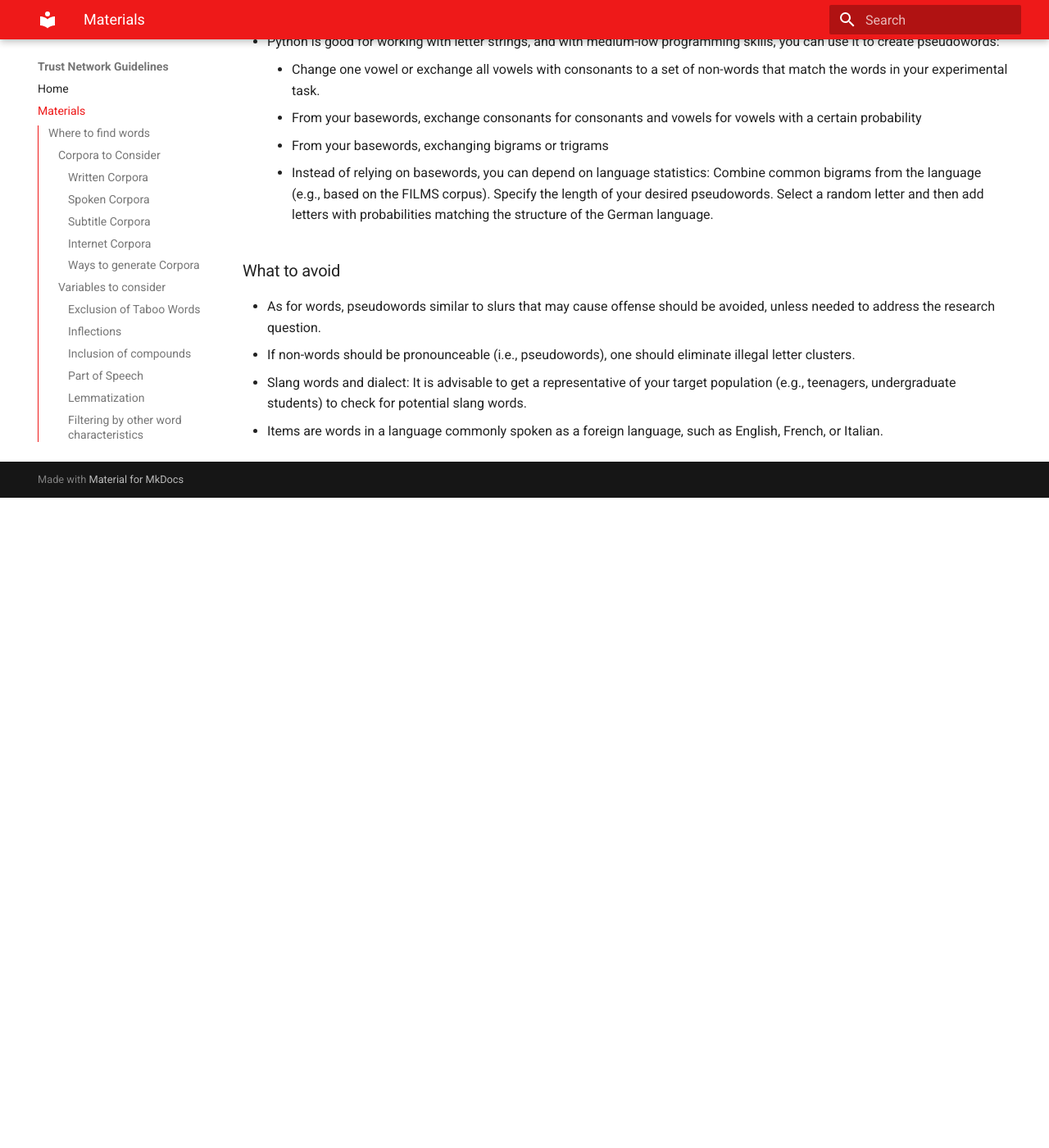
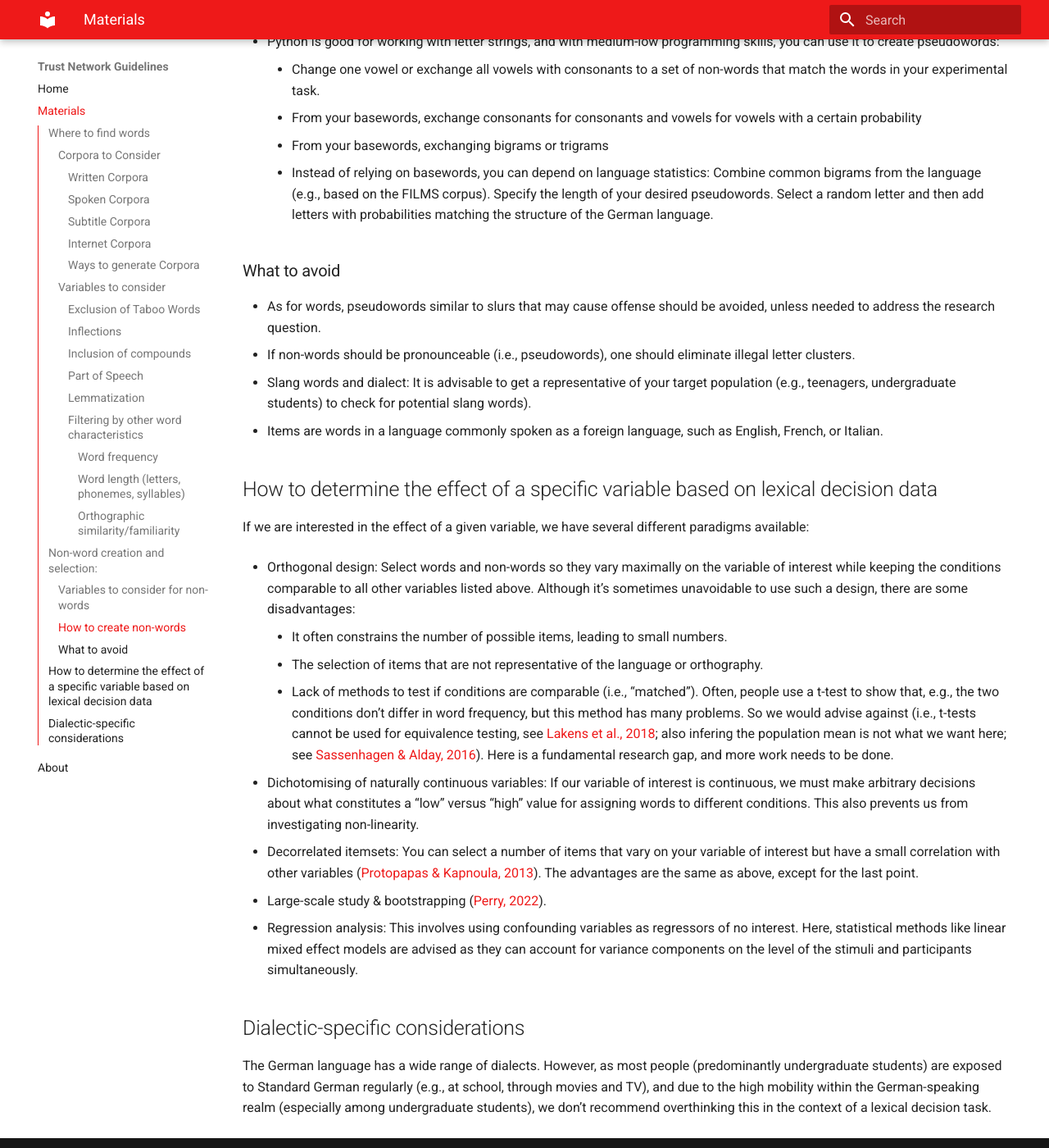
Before and after one commit to cwdeee/trust-network-guidelines, an MkDocs documentation site: the page built from docs/materials.md, in a window 1280 px wide and 1400 px high, scrolled down 6024 px. Shown: the whole window at 82% size. Built offline with MkDocs 1.6.1 and Material for MkDocs 9.7.7, drawn with Linux system fonts in a browser that asks for light colours; before the commit the page ends 6631 px from its top, so only the background shows below that; some of the changed text lies outside the part shown.

Commit message:
Materials fin

```diff
--- a/docs/materials.md
+++ b/docs/materials.md
@@ -112,7 +112,7 @@ There is an argument for excluding words with particularly low frequency, as the
 ##### Word length (letters, phonemes, syllables)
 
 - There may be pragmatic reasons for excluding very long words (i.e., making sure they fit on the screen)
-- There may be physiological reasons for excluding very long words (i.e., making sure the word fits the size of the retina, thus restricting the need for eye movements; an Empirical length restriction estimate would be 7 or fewer letters; e.g., see [Kliegl et al., 2004](https://doi.org/10.1080/09541440340000213)
+- There may be physiological reasons for excluding very long words (i.e., making sure the word fits the size of the retina, thus restricting the need for eye movements; an Empirical length restriction estimate would be 7 or fewer letters (e.g., see [Kliegl et al., 2004](https://doi.org/10.1080/09541440340000213)).
 - One should be mindful that this may lead to a non-representative sample of words, such as a disproportionate exclusion of compound words and low-frequency words.
 - Furthermore, there is no agreed-upon cut-off at which one would exclude words.
 - Length covaries with many other variables, such as orthographic neighbourhood (long words have very few orthographic neighbours, if any). In selecting the length range, one should consider the extent to which length covaries with variables one is interested in.
@@ -137,8 +137,8 @@ There are numerous variables for which words and non-words in an experiment can
 - Morphological complexity: The morphological structure of words should match that of the words in the experiment. ADD RESOURCES
 - Visual-Orthographic characteristics like the orthographic prediction error ([Gagl et al., 2020](https://doi.org/10.1016/j.neuroimage.2020.116727), [Fu & Gagl, 2025](https://doi.org/10.1162/jocn_a_02301)) or Optimal Transport measures ([Taylor et al., 2025](http://doi.org/10.1101/2024.11.11.622929))
 
-### How to create pseudowords
-We recommend automating the process of pseudoword creation, especially if a large number of items are involved. There are numerous ways of doing this:
+### How to create non-words
+We recommend automating the process of non-word creation, especially if a large number of items are involved. There are numerous ways of doing this:
 
 - Pseudoword creators for German are available, such as [Wuggy](https://doi.org/10.3758/BRM.42.3.627) or [UniPseudo](https://journals.sagepub.com/doi/abs/10.1177/17470218231164373).
 - Python is good for working with letter strings, and with medium-low programming skills, you can use it to create pseudowords:
@@ -150,5 +150,21 @@ We recommend automating the process of pseudoword creation, especially if a larg
 ### What to avoid
 - As for words, pseudowords similar to slurs that may cause offense should be avoided, unless needed to address the research question.
 - If non-words should be pronounceable (i.e., pseudowords), one should eliminate illegal letter clusters.
-- Slang words and dialect: It is advisable to get a representative of your target population (e.g., teenagers, undergraduate students) to check for potential slang words.
+- Slang words and dialect: It is advisable to get a representative of your target population (e.g., teenagers, undergraduate students) to check for potential slang words).
 - Items are words in a language commonly spoken as a foreign language, such as English, French, or Italian.
+
+## How to determine the effect of a specific variable based on lexical decision data
+If we are interested in the effect of a given variable, we have several different paradigms available:
+
+- Orthogonal design: Select words and non-words so they vary maximally on the variable of interest while keeping the conditions comparable to all other variables listed above. Although it’s sometimes unavoidable to use such a design, there are some disadvantages:
+    - It often constrains the number of possible items, leading to small numbers.
+    - The selection of items that are not representative of the language or orthography.
+    - Lack of methods to test if conditions are comparable (i.e., “matched”). Often, people use a t-test to show that, e.g., the two conditions don’t differ in word frequency, but this method has many problems. So we would advise against (i.e., t-tests cannot be used for equivalence testing, see [Lakens et al., 2018](https://doi.org/10.1177/2515245918770963); also infering the population mean is not what we want here; see [Sassenhagen & Alday, 2016](https://doi.org/10.1016/j.bandl.2016.08.001)). Here is a fundamental research gap, and more work needs to be done.
+
+- Dichotomising of naturally continuous variables: If our variable of interest is continuous, we must make arbitrary decisions about what constitutes a “low” versus “high” value for assigning words to different conditions. This also prevents us from investigating non-linearity.
+- Decorrelated itemsets: You can select a number of items that vary on your variable of interest but have a small correlation with other variables ([Protopapas & Kapnoula, 2013](https://escholarship.org/uc/item/1f2883gp)). The advantages are the same as above, except for the last point.
+- Large-scale study & bootstrapping ([Perry, 2022](https://doi.org/10.1177/1747021822108653)).
+- Regression analysis: This involves using confounding variables as regressors of no interest. Here, statistical methods like linear mixed effect models are advised as they can account for variance components on the level of the stimuli and participants simultaneously.
+
+## Dialectic-specific considerations
+The German language has a wide range of dialects. However, as most people (predominantly undergraduate students) are exposed to Standard German regularly (e.g., at school, through movies and TV), and due to the high mobility within the German-speaking realm (especially among undergraduate students), we don’t recommend overthinking this in the context of a lexical decision task.
```
